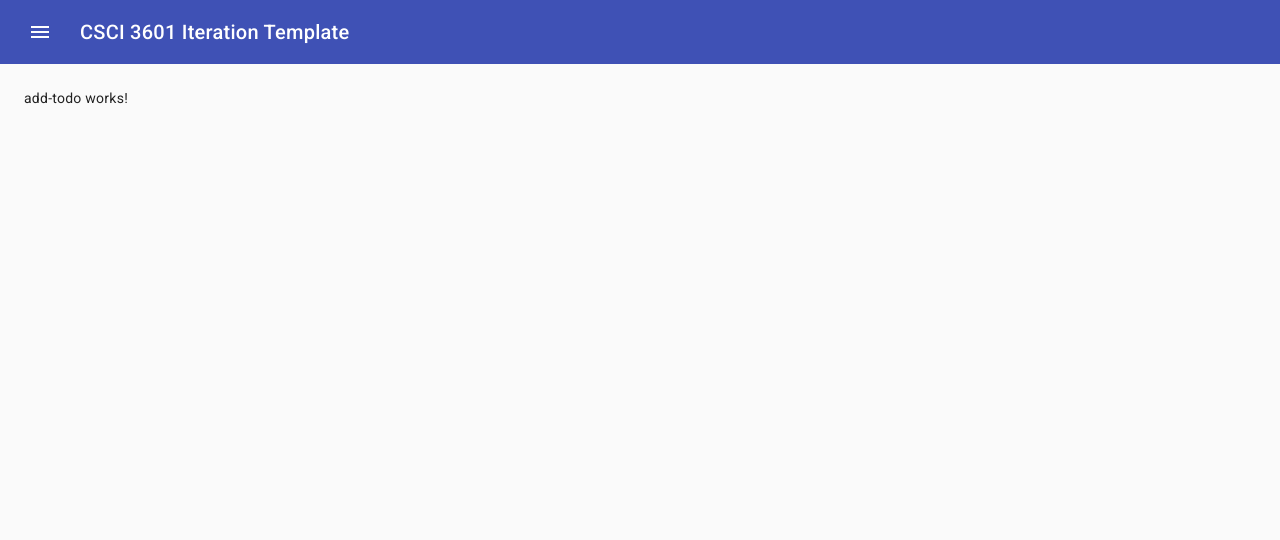
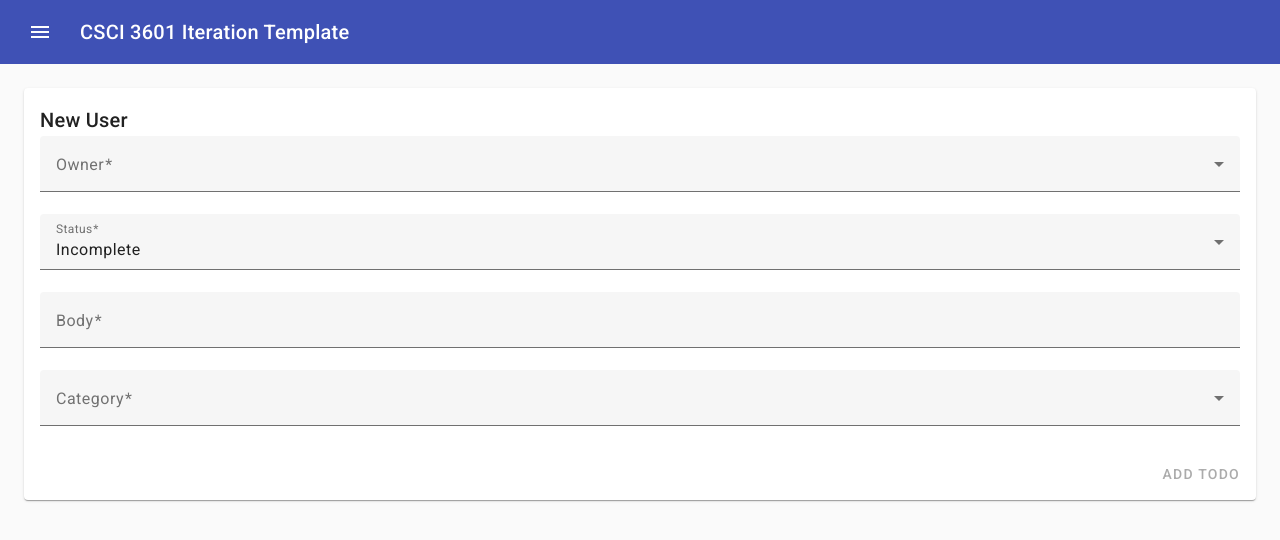
Before and after one commit to kklamberty/three-tined-spork, an Angular app in the folder client/: page /todos/new in a window 1280 px wide. Shown: the top 540 px of the page. Built offline with nearby package versions, Linux system fonts and the light colour scheme.

Commit message:
Add form controls and validation

```diff
--- a/client/src/app/todos/add-todo/add-todo.component.html
+++ b/client/src/app/todos/add-todo/add-todo.component.html
@@ -1 +1,79 @@
-<p>add-todo works!</p>
+<div class="flex-row">
+  <div class="flex-1">
+    <form [formGroup]="addTodoForm" (ngSubmit)="submitForm();">
+      <mat-card class="add-todo-card">
+        <mat-card-header>
+          <mat-card-title class="add-todo-title">New User</mat-card-title>
+        </mat-card-header>
+        <mat-card-content>
+          <div class="flex-col">
+            <mat-form-field>
+              <mat-label>Owner</mat-label>
+              <mat-select required formControlName="owner">
+                <mat-option value="Alice">Alice</mat-option>
+                <mat-option value="Barry">Barry</mat-option>
+                <mat-option value="Blanche">Blanche</mat-option>
+                <mat-option value="Dawn">Dawn</mat-option>
+                <mat-option value="Fry">Fry</mat-option>
+                <mat-option value="Roberta">Roberta</mat-option>
+                <mat-option value="Workman">Workman</mat-option>
+              </mat-select>
+              @if (formControlHasError('owner')) {
+                <mat-error data-test="ownerError">
+                  {{getErrorMessage('owner')}}
+                </mat-error>
+              }
+            </mat-form-field>
+
+            <mat-form-field>
+              <mat-label>Status</mat-label>
+              <mat-select required formControlName="status">
+                <mat-option value="incomplete">Incomplete</mat-option>
+                <mat-option value="complete">Complete</mat-option>
+              </mat-select>
+              @if (formControlHasError('status')) {
+                <mat-error data-test="statusError">
+                  {{getErrorMessage('status')}}
+                </mat-error>
+              }
+            </mat-form-field>
+
+            <mat-form-field>
+              <mat-label>Body</mat-label>
+              <input matInput type="text"
+                formControlName="body" required>
+            </mat-form-field>
+
+            <mat-form-field>
+              <mat-label>Category</mat-label>
+              <mat-select required formControlName="category">
+                <mat-option value="groceries">Groceries</mat-option>
+                <mat-option value="homework">Homework</mat-option>
+                <mat-option value="video games">Video Games</mat-option>
+                <mat-option value="software design">Software Design</mat-option>
+              </mat-select>
+              @if (formControlHasError('category')) {
+                <mat-error data-test="categoryError">
+                  {{getErrorMessage('category')}}
+                </mat-error>
+              }
+            </mat-form-field>
+          </div>
+
+        </mat-card-content>
+        <mat-card-actions align="end">
+          <button
+            mat-button
+            type="button"
+            color="primary"
+            [disabled]="!addTodoForm.valid"
+            type="submit"
+            data-test="confirmAddTodoButton"
+            >
+            ADD TODO
+          </button>
+        </mat-card-actions>
+      </mat-card>
+    </form>
+  </div>
+</div>
--- a/client/src/app/todos/add-todo/add-todo.component.ts
+++ b/client/src/app/todos/add-todo/add-todo.component.ts
@@ -1,11 +1,158 @@
-import { Component } from '@angular/core';
+import { Component, inject } from '@angular/core';
+import { Validators, ReactiveFormsModule, FormGroup, FormControl, FormsModule } from '@angular/forms';
+import { TodoService } from '../todo.service';
+import { MatSnackBar } from '@angular/material/snack-bar';
+import { Router } from '@angular/router';
+import { MatCardModule } from '@angular/material/card';
+import { MatFormFieldModule } from '@angular/material/form-field';
+import { MatSelectModule } from '@angular/material/select';
+import { MatInputModule } from '@angular/material/input';
+import { MatOptionModule } from '@angular/material/core';
+import { MatButtonModule } from '@angular/material/button';
 
 @Component({
   selector: 'app-add-todo',
-  imports: [],
   templateUrl: './add-todo.component.html',
   styleUrl: './add-todo.component.scss',
+  imports: [
+    FormsModule,
+    ReactiveFormsModule,
+    MatCardModule,
+    MatFormFieldModule,
+    MatInputModule,
+    MatSelectModule,
+    MatOptionModule,
+    MatButtonModule
+  ],
 })
 export class AddTodoComponent {
+  private todoService = inject(TodoService);
+  private snackBar = inject(MatSnackBar);
+  private router = inject(Router);
+
+  addTodoForm = new FormGroup({
+
+    // I'm going to make these validators match exactly what I have in the server side
+    owner: new FormControl('',
+      Validators.compose([
+        Validators.required,
+        Validators.pattern('^(Blanche|Fry|Barry|Workman|Dawn|Roberta|Alice)$'),
+      ])
+    ),
+
+    // except here... here I need complete or incomplete... or ?
+    // and then when I submit the form, I will want to translate/convert
+    status: new FormControl('incomplete',
+      Validators.pattern('^(complete|incomplete)$')
+      // I was thinking I needed a third option, but decided I don't
+      // because this is not a filter, but just tells if *this* todo
+      // is complete or not
+    ),
+
+    body: new FormControl('',
+      Validators.compose([
+        Validators.required,
+        Validators.minLength(2),
+        Validators.maxLength(1000),
+      ])
+    ),
+
+    category: new FormControl('',
+      Validators.compose([
+        Validators.required,
+        Validators.pattern('^(groceries|homework|software design|video games)$'),
+      ])
+    )
+  });
+
+  readonly addTodoValidationMessages = {
+    owner: [
+      {type: 'required', message: 'Owner is required'},
+      {type: 'pattern', message: 'Owner must be from a limited set of options'}
+    ],
+    status: [
+      {type: 'pattern', message: 'Status must be \'complete\' or \'incomplete\''}
+    ],
+    body: [
+      {type: 'required', message: 'Body is required'},
+      {type: 'minlength', message: 'Body must be at least 2 characters long'},
+      {type: 'maxlength', message: 'Body cannot be more than 1000 characters long'},
+    ],
+    category: [
+      {type: 'required', message: 'Category is required'},
+      {type: 'pattern', message: 'Category must be from a limited set of options'}
+    ]
+  };
+
+  formControlHasError(controlName: string): boolean {
+    return this.addTodoForm.get(controlName).invalid &&
+      (this.addTodoForm.get(controlName).dirty || this.addTodoForm.get(controlName).touched);
+  }
+
+  getErrorMessage(controlName: keyof typeof this.addTodoValidationMessages): string {
+    for(const {type, message} of this.addTodoValidationMessages[controlName]) {
+      if (this.addTodoForm.get(controlName).hasError(type)) {
+        return message;
+      }
+    }
+    return 'Unknown error';
+  }
+
+  submitForm() {
+    // this is the information coming from the form where `status` is a string
+    const partialTodoFromForm : Partial<{
+      owner: string;
+      status: string;
+      body: string;
+      category: string;
+    }> = this.addTodoForm.value;
+
+    // This is the partial I want to use to make a new todo.
+    // It has a boolean status.
+    // All of the other parts came directly from the form.
+    const partialTodo : Partial<{
+      owner: string;
+      status: boolean;
+      body: string;
+      category: string;
+    }> = {
+      owner: partialTodoFromForm.owner,
+      // Only need to check status and use a boolean here
+      status: partialTodoFromForm.status === `complete` ? true : false,
+      body: partialTodoFromForm.body,
+      category: partialTodoFromForm.category
+    }
+    this.todoService.addTodo(partialTodo).subscribe({
+      next: () => {
+        this.snackBar.open(
+          `Added a new ${this.addTodoForm.value.category} todo for ${this.addTodoForm.value.owner}`,
+          null,
+          { duration: 2000 }
+        );
+        this.router.navigate(['/todos']);
+      },
+      error: err => {
+        if (err.status === 400) {
+          this.snackBar.open(
+            `Tried to add an illegal new todo – Error Code: ${err.status}\nMessage: ${err.message}`,
+            'OK',
+            { duration: 5000 }
+          );
+        } else if (err.status === 500) {
+          this.snackBar.open(
+            `The server failed to process your request to add a new todo. Is the server up? – Error Code: ${err.status}\nMessage: ${err.message}`,
+            'OK',
+            { duration: 5000 }
+          );
+        } else {
+          this.snackBar.open(
+            `An unexpected error occurred – Error Code: ${err.status}\nMessage: ${err.message}`,
+            'OK',
+            { duration: 5000 }
+          );
+        }
+      },
+    });
+  }
 
 }
```
